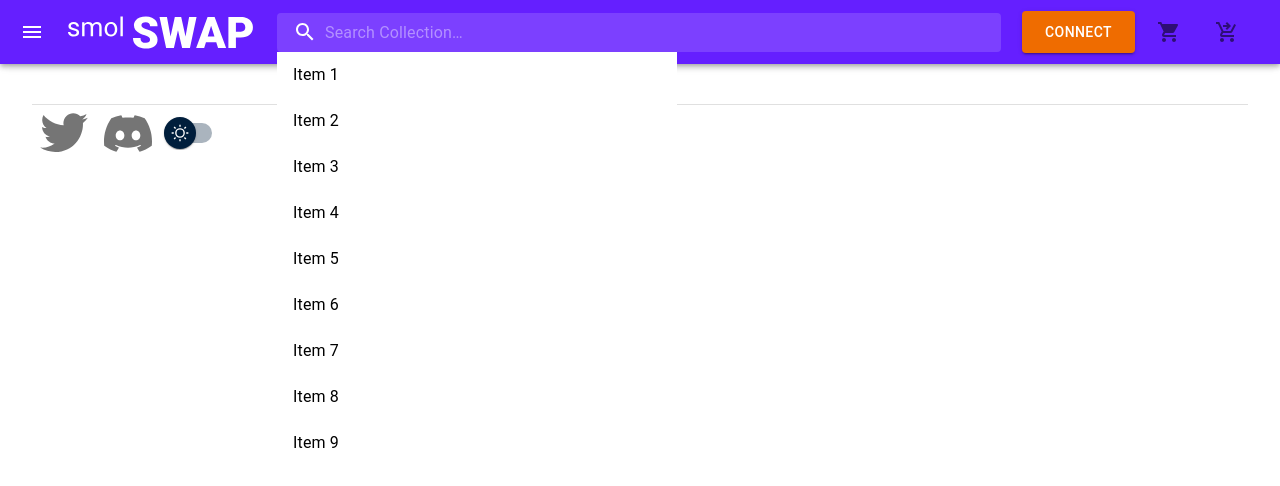
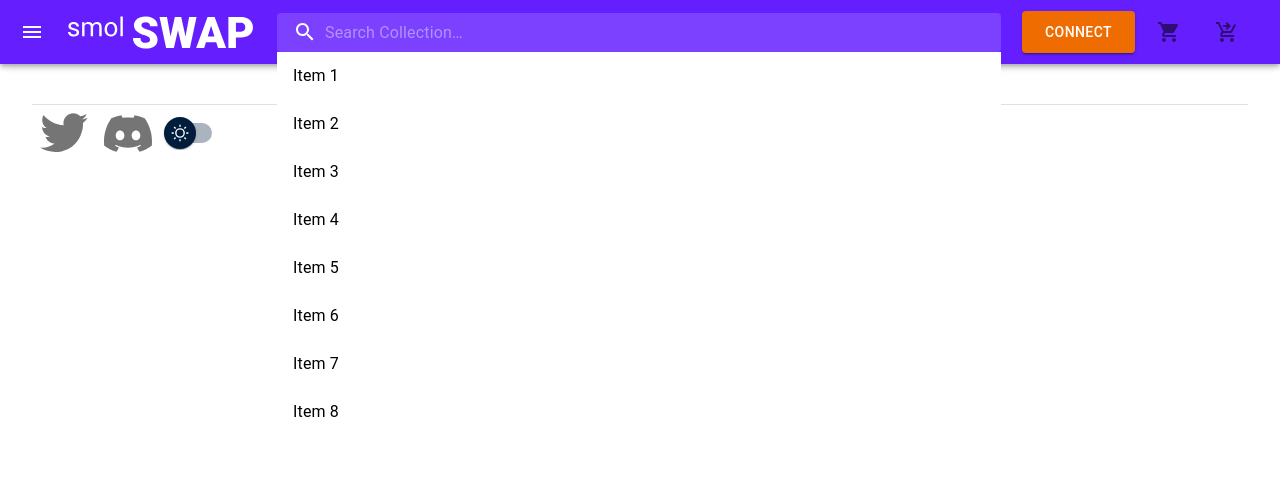
Before and after one commit to karmabadger/smolswap-frontend-vite, a React (Vite) app: page /checkout in a window 1280 px wide. Both pictures are taken after a click on the element 639 px from the left and 32 px from the top of the page. Shown: the top 486 px of the page. Built offline with nearby package versions, Linux system fonts and the light colour scheme; what web3modal would draw is missing.

Commit message:
fixed search bar

```diff
--- a/src/App/components/Navbar/LeftSide/SearchBar/SearchBar.jsx
+++ b/src/App/components/Navbar/LeftSide/SearchBar/SearchBar.jsx
@@ -58,6 +58,8 @@ const StyledPopper = styled(Popper)(({ theme }) => ({
 }));
 
 export default function ({ }) {
+
+
     const [anchorEl, setAnchorEl] = useState(null);
     const [open, setOpen] = useState(false);
 
@@ -66,16 +68,24 @@ export default function ({ }) {
     const handleClick = (event) => {
         setOpen(true);
         setAnchorEl(event.currentTarget);
+        console.log("width", ref.current.offsetWidth);
     };
 
     const handleOnClickAway = (e) => {
         setOpen(false);
     };
 
+    const ref = useRef(null);
+
+    useEffect(() => {
+        console.log("width", ref.current.offsetWidth);
+    }, [ref]);
+
+
     const id = open ? 'simple-popper' : undefined;
 
     return (
-        <Search>
+        <Search ref={ref}>
             <ClickAwayListener onClickAway={handleOnClickAway}>
                 <Box
                     sx={{
@@ -96,8 +106,34 @@ export default function ({ }) {
                         anchorEl={anchorEl}
                         placement="bottom-start"
                         elevation={24}
+                        // placement="bottom-start"
+                        disablePortal={false}
+                        modifiers={[
+                            {
+                                name: 'flip',
+                                enabled: true,
+                                options: {
+                                    altBoundary: true,
+                                    rootBoundary: 'document',
+                                    padding: 8,
+                                },
+                            },
+                            {
+                                name: 'preventOverflow',
+                                enabled: true,
+                                options: {
+                                    altAxis: true,
+                                    altBoundary: true,
+                                    tether: true,
+                                    rootBoundary: 'viewport',
+                                    padding: 8,
+                                },
+                            },
+                        ]}
+
+
                     >
-                        <VirtualizedList />
+                        <VirtualizedList widthValue={ref.current ? (ref.current.offsetWidth) : (0)} />
                     </StyledPopper>
                 </Box>
             </ClickAwayListener>
--- a/src/App/components/Navbar/LeftSide/SearchBar/VirtualizedList/VirtualizedList.jsx
+++ b/src/App/components/Navbar/LeftSide/SearchBar/VirtualizedList/VirtualizedList.jsx
@@ -8,6 +8,8 @@ import SearchIcon from '@mui/icons-material/Search';
 import InputAdornment from '@mui/material/InputAdornment';
 import TextField from '@mui/material/TextField';
 
+import { styled, useTheme, alpha } from "@mui/material/styles";
+
 import { VariableSizeList } from 'react-window';
 
 const getItemSize = (index) => {
@@ -16,8 +18,15 @@ const getItemSize = (index) => {
 function renderRow(props) {
     const { index, style } = props;
 
+    const theme = useTheme();
+
     return (
-        <ListItem style={style} key={index} component="div" disablePadding>
+        <ListItem
+            // style={style}
+            sx={{
+                width: '478px',
+            }}
+            key={index} component="div" disablePadding>
             <ListItemButton>
                 <ListItemText primary={`Item ${index + 1}`} />
             </ListItemButton>
@@ -25,27 +34,33 @@ function renderRow(props) {
     );
 }
 
-function VirtualizedList() {
+const StyledBox = styled(Box)(({ theme }) => ({
+    zIndex: theme.zIndex.modal
+}));
+
+function VirtualizedList({ widthValue }) {
+    console.log('widthValue: ', widthValue);
+    const theme = useTheme();
     return (
-        <Box
+        <StyledBox
             style={{ margin: '0px' }}
             sx={{
                 margin: '0px',
-                width: '400px',
-                height: 400,
                 bgcolor: 'background.paper',
+                zIndex: theme.zIndex.modal
             }}
         >
             <VariableSizeList
                 height={400}
-                width="100%"
+                width={widthValue}
                 itemSize={getItemSize}
                 itemCount={200}
+
             // overscanCount={5}
             >
                 {renderRow}
             </VariableSizeList>
-        </Box>
+        </StyledBox>
     );
 }
 
```
